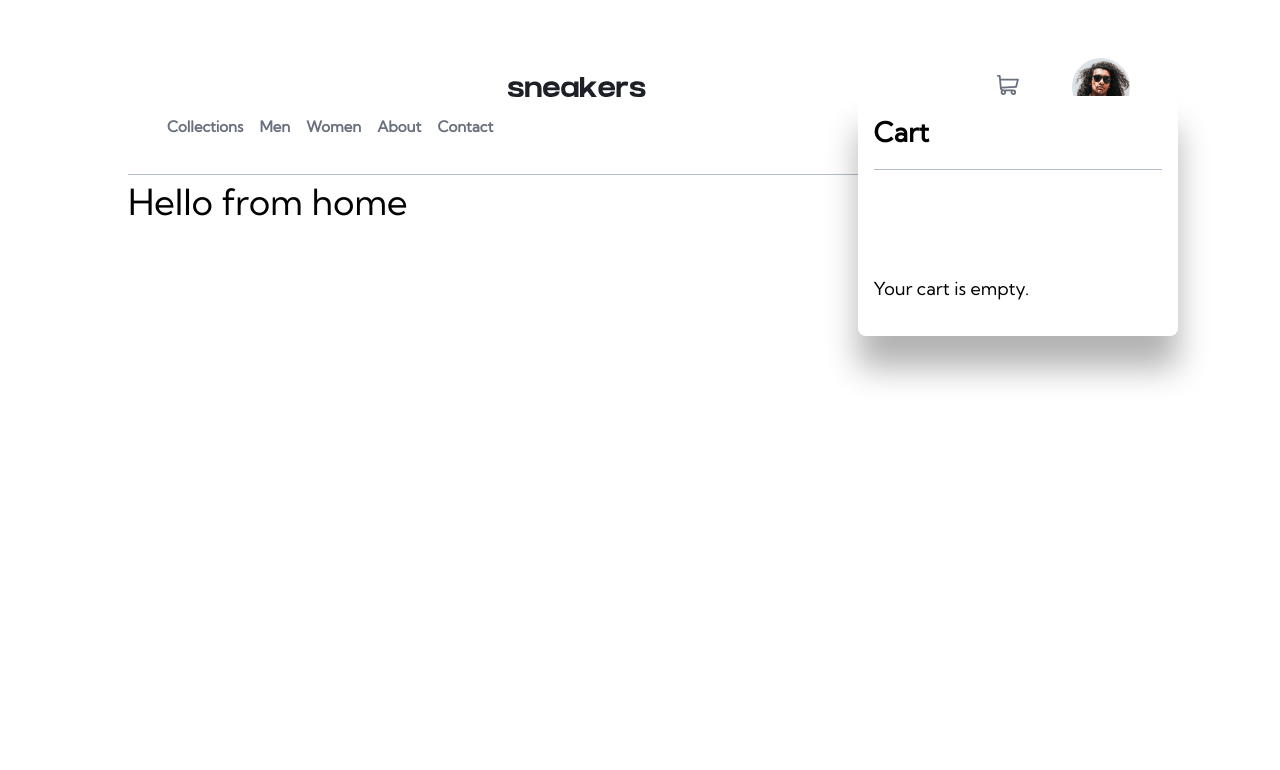
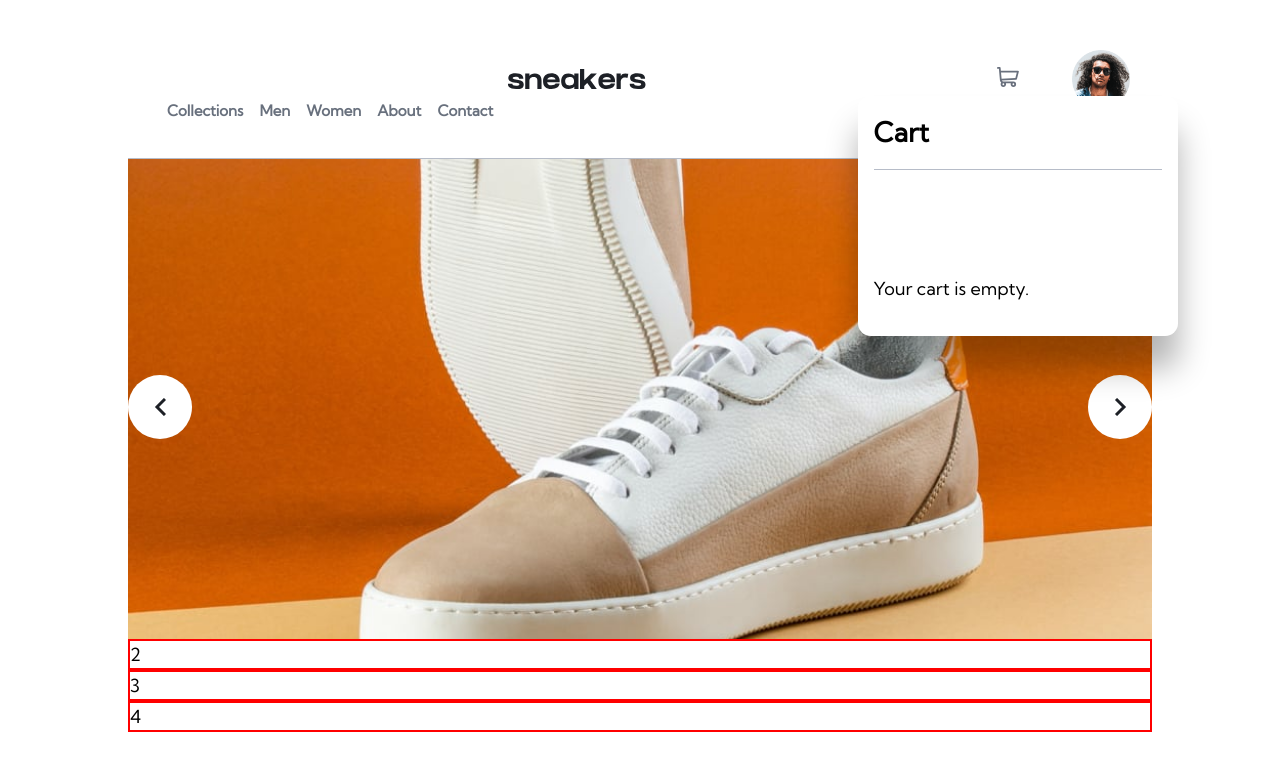
Before and after one commit to Adel-Al-Qosi/E-commerce-project, a React (Create React App) app: page / in a window 1280 px wide. Both pictures are taken after a click on the button "open cart". Shown: the top 770 px of the page. Built offline with nearby package versions, Linux system fonts and the light colour scheme; a web font is replaced by a local one.

Commit message:
add gallery with photo changer buttons

```diff
--- /dev/null
+++ b/src/components/Gallery.jsx
@@ -0,0 +1,32 @@
+import { useState } from "react";
+import data from "../data/data";
+import "../index.css";
+
+function Gallery() {
+  const [currentIndex, setCurrentIndex] = useState(0);
+  const imageStyle = {
+    backgroundImage: `url(${data[0].images[currentIndex]})`,
+    width: "100%",
+    height: "100%",
+
+  };
+
+  const handleLeft = (e) => {
+    e.preventDefault()
+    setCurrentIndex(currentIndex + 1 === data[0].images.length ? 0 : currentIndex + 1)
+  }
+
+  const handleRight = (e) => {
+    e.preventDefault()
+    setCurrentIndex(currentIndex - 1 === -1 ? data[0].images.length - 1 : currentIndex - 1)
+  }
+  return (
+    <div className="gallery">
+        <button onClick={handleLeft} className="btn btn-left"></button>
+        <button onClick={handleRight} className="btn btn-right"></button>
+      <div className="pic" style={imageStyle}></div>
+    </div>
+  );
+}
+
+export default Gallery;
--- a/src/components/Home.jsx
+++ b/src/components/Home.jsx
@@ -1,6 +1,14 @@
+import '../index.css'
+import Gallery from './Gallery'
+
 function Home() {
     return (
-        <h1>Hello from home</h1>
+        <main className='home'>
+                <Gallery />
+            <div className='home--2'> 2 </div>
+            <div className='home--3'> 3 </div>
+            <div className='home--4'> 4 </div>
+        </main>
     )
 }
 
--- /dev/null
+++ b/src/data/data.js
@@ -0,0 +1,34 @@
+import sneakerImage1 from '../images/image-product-1.jpg'
+import sneakerImage2 from '../images/image-product-2.jpg'
+import sneakerImage3 from '../images/image-product-3.jpg'
+import sneakerImage4 from '../images/image-product-4.jpg'
+import thumbnail1 from '../images/image-product-1-thumbnail.jpg'
+import thumbnail2 from '../images/image-product-2-thumbnail.jpg'
+import thumbnail3 from '../images/image-product-3-thumbnail.jpg'
+import thumbnail4 from '../images/image-product-4-thumbnail.jpg'
+
+const productData = [
+    {
+        name: 'Fall Limited Edition Sneakers',
+        company: 'SNEAKER COMPANY',
+        description: "These low-profile sneakers are your perfect casual wear companion. Featuring a drugable rubber outer sale, they'llwithstand everything the weather can offer.",
+        price: '$250.00',
+        discount: '50%',
+        priceAfterDiscount: '$125.00',
+        images: [
+            sneakerImage1,
+            sneakerImage2,
+            sneakerImage3,
+            sneakerImage4
+        ],
+        thumbnails: [
+            thumbnail1,
+            thumbnail2,
+            thumbnail3,
+            thumbnail4
+        ]
+
+    }
+]
+
+export default productData
--- a/src/index.css
+++ b/src/index.css
@@ -320,7 +320,7 @@ header .navbar {
   gap: 1.5rem;
   /* transition: 1s; */
   transform: translateX(-100vh);
-  padding-top: 5rem;
+  padding-top: 4rem;
 }
 
 .navbar::after {
@@ -341,7 +341,7 @@ header .navbar {
 .nav-close-btn {
   position: absolute;
   left: 0rem;
-  top: 2rem;
+  top: 1.4rem;
 }
 
 header .responsive-nav {
@@ -386,7 +386,7 @@ header .responsive-nav {
   cursor: pointer;
   padding: 0.5rem;
   margin-right: 2rem;
-  transition: all 0.3s ease-in-out;
+
 }
 
 .cart-header {
@@ -401,9 +401,9 @@ header .responsive-nav {
 .cart-container {
   position: fixed;
   top: 6rem;
-  right: 8%;
+  right: 2%;
   height: 20rem;
-  width: 84%;
+  width: 96%;
   background-color: #fff;
   box-shadow: 0 2rem 2rem rgba(0, 0, 0, 0.3);
   border-radius: 0.25rem;
@@ -412,7 +412,7 @@ header .responsive-nav {
   flex-direction: column;
   justify-content: space-between;
   z-index: 10;
-  border-radius: .5rem;
+  border-radius: .8rem;
 }
 
 .cart-items {
@@ -465,7 +465,7 @@ header .responsive-nav {
     flex-direction: column;
     justify-content: space-between;
     z-index: 10;
-    border-radius: .5rem;
+    border-radius: .8rem;
   }
 
   .cart-items {
@@ -498,3 +498,63 @@ header .responsive-nav {
     text-align: right;
   }
 }
+
+/* home page */
+.home {
+  display: flex;
+  flex-direction: column;
+}
+
+.gallery {
+  position: relative;
+  width: 100%;
+  height: clamp(30rem, 25vw, 40rem)
+}
+
+.pic {
+  width: 100%;
+  min-height: 100%;
+  background-size: cover;
+  background-position: center;
+}
+
+.btn {
+  aspect-ratio: 1;
+  width: 4rem;
+  border: 0;
+  background-color: var(--clr-white);
+  border-radius: 50%;
+}
+
+.btn-left {
+  position: absolute;
+  left: 0;
+  top: 45%;
+  background-image: url(./images/icon-previous.svg);
+  background-repeat: no-repeat;
+  background-position: center;
+}
+
+.btn-right {
+  position: absolute;
+  right: 0;
+  top: 45%;
+  background-image: url(./images/icon-next.svg);
+  background-repeat: no-repeat;
+  background-position: center;
+}
+
+.home--2 {
+  border: 2px solid red;
+}
+
+.home--3 {
+  border: 2px solid red;
+
+
+}
+
+.home--4 {
+  border: 2px solid red;
+
+}
```
Also changed, not shown: package.json (+8 -4 lines), 1 other file (tests, documents, lock files or other folders).
